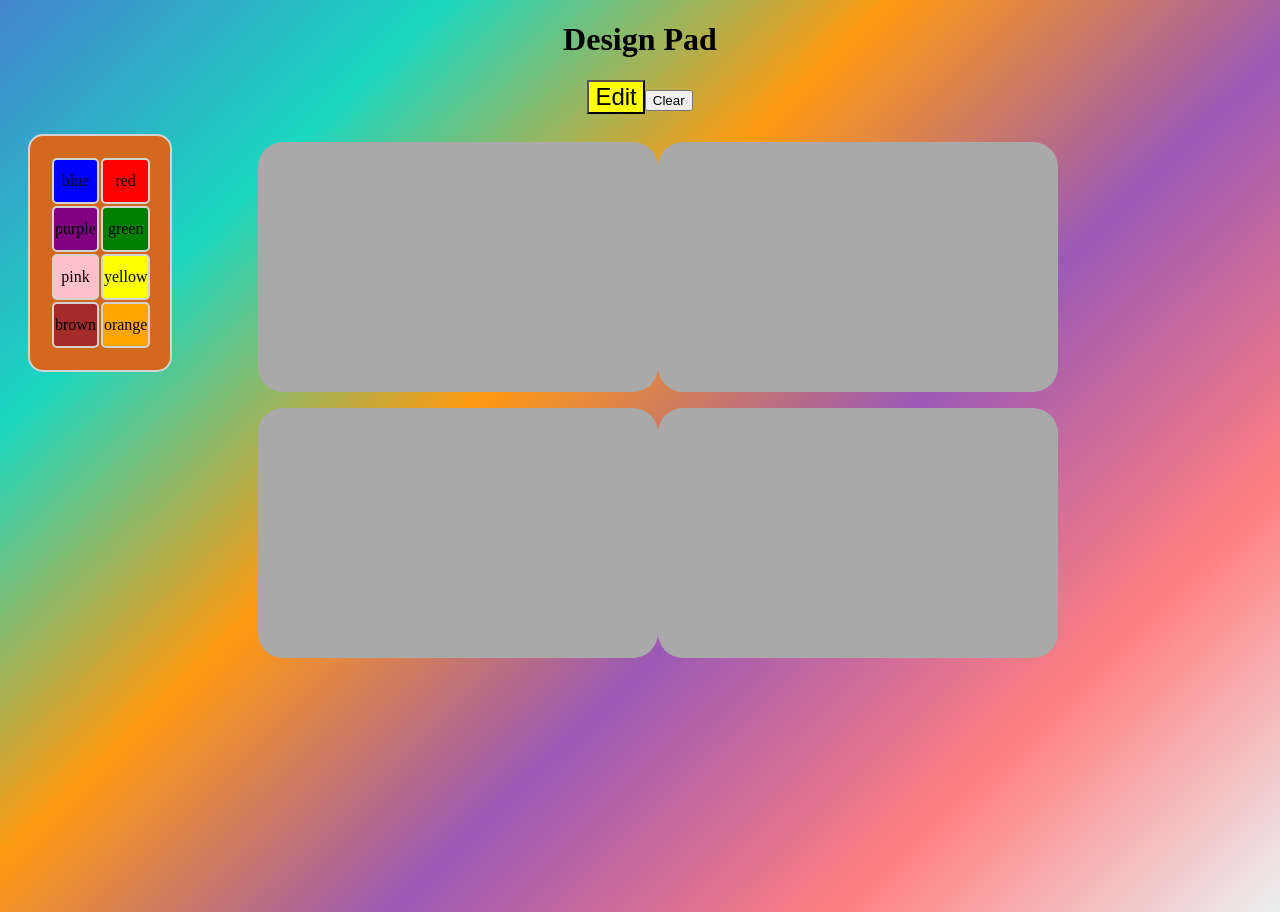
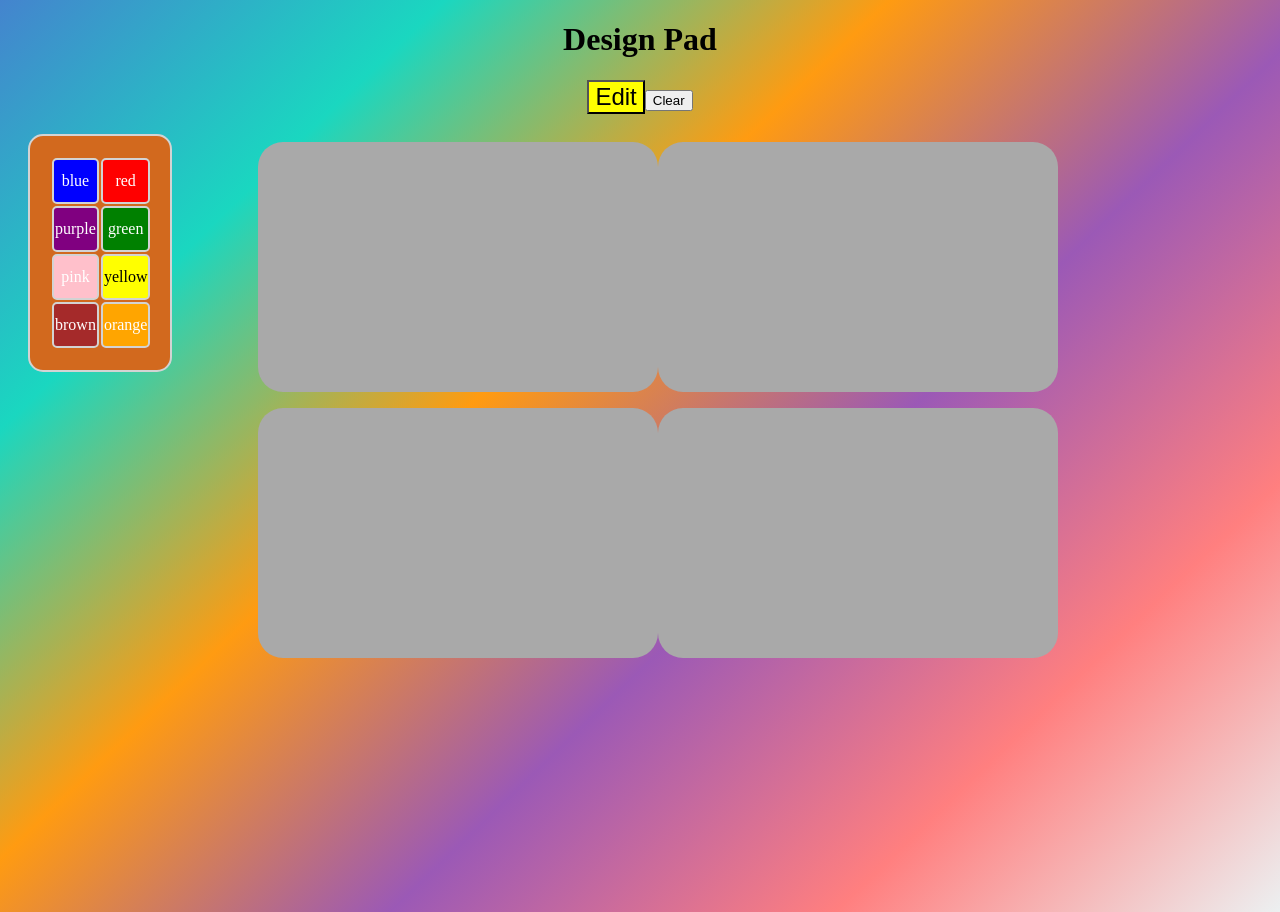
Before and after one commit to 464squad/design-pad, a React (Create React App) app: page / in a window 1280 px wide. Built offline with nearby package versions, Linux system fonts and the light colour scheme.

Commit message:
changed font colors

```diff
--- a/src/components/PadInput.js
+++ b/src/components/PadInput.js
@@ -21,7 +21,7 @@ function PadInput(props) {
   return (
     <div className="main-container">
       <table>
-        <tbody>
+        <tbody class= "table">
           <tr>
             <td class = "tableBlue">
               <Pad editing={props.editing} color="blue" />
@@ -42,7 +42,7 @@ function PadInput(props) {
             <td class = "tablePink">
               <Pad editing={props.editing} color="pink" />
             </td>
-            <td class = "tableYellow">
+            <td style={{color: "black"}} class = "tableYellow">
               <Pad editing={props.editing} color="yellow" />
             </td>
           </tr>
--- a/src/css/PadInput.css
+++ b/src/css/PadInput.css
@@ -19,7 +19,9 @@
     padding: 10px;
     background-color:gainsboro;
   } */
-
+  .table{
+    color: white;
+  }
   .tableBlue{
     height: 40px;
     border: 2px lightgray solid;
```
